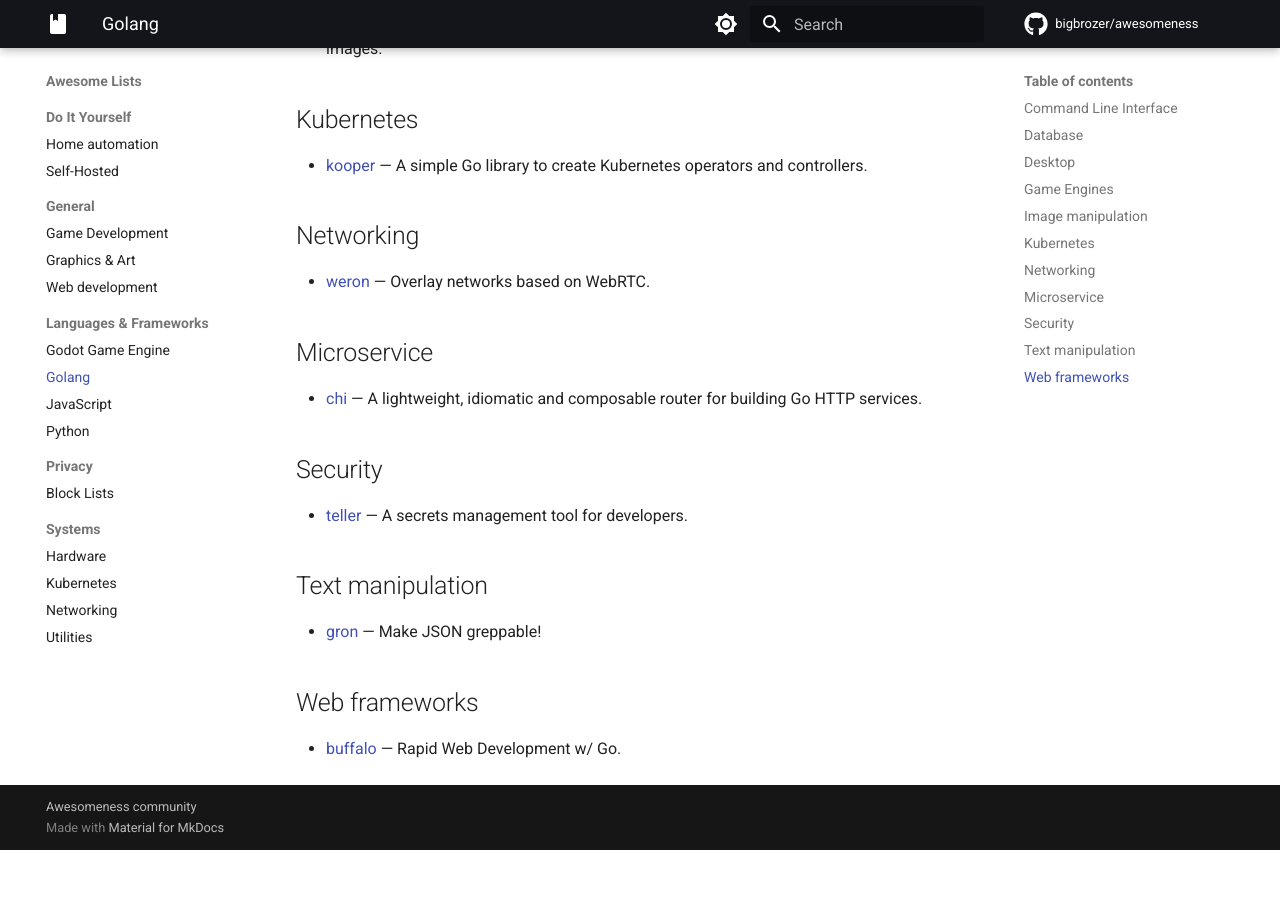
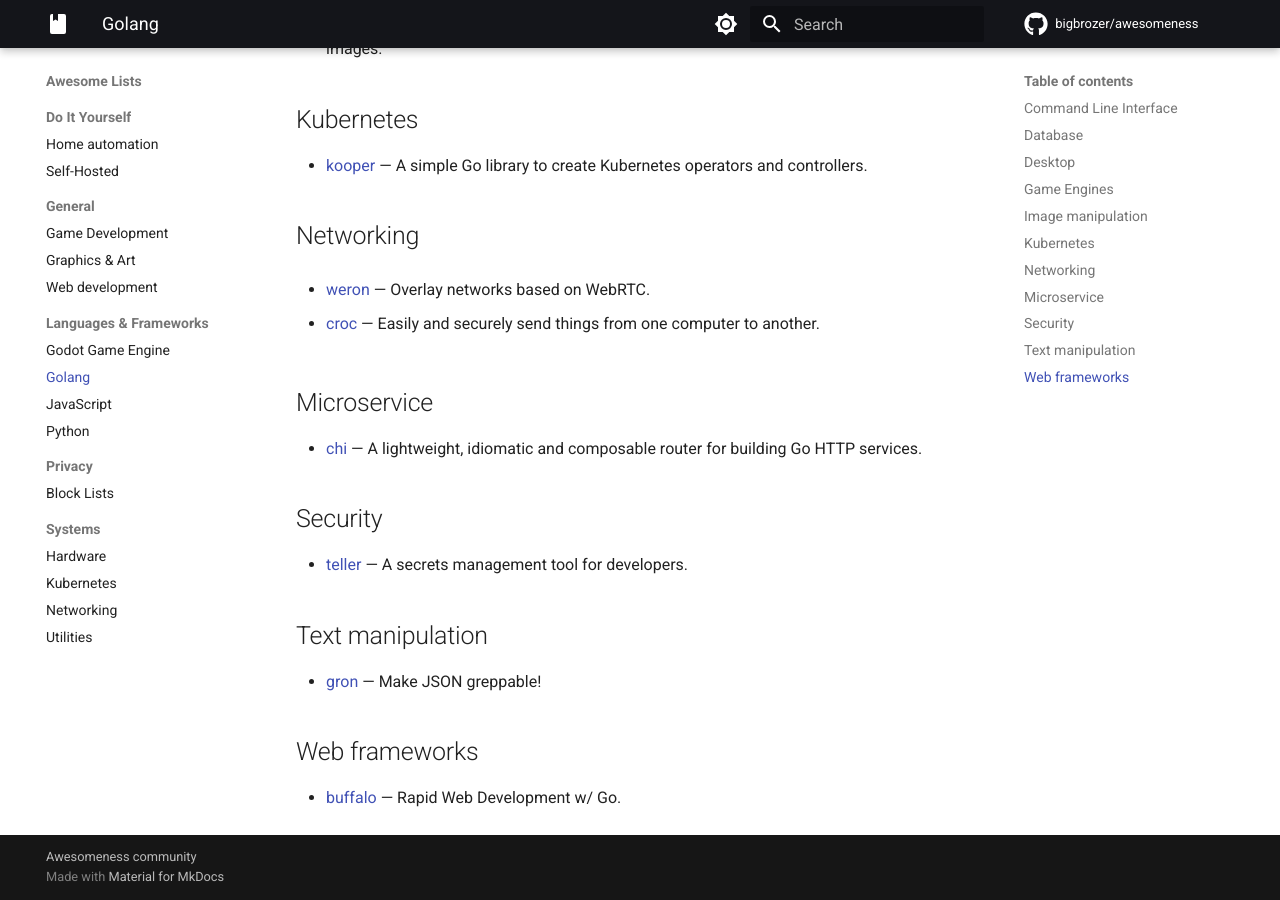
Before and after one commit to bigbrozer/awesomeness, an MkDocs documentation site: the page built from docs/lists/golang.md, in a window 1280 px wide and 900 px high, scrolled down 1062 px. Built offline with MkDocs 1.6.1 and Material for MkDocs 9.7.7, drawn with Linux system fonts in a browser that asks for light colours; emoji names are drawn with the system emoji font; comment, search, counter and statistics services are not loaded; before the commit the page ends 1912 px from its top, so only the background shows below that.

Commit message:
feat(golang): add `croc`

```diff
--- a/docs/lists/golang.md
+++ b/docs/lists/golang.md
@@ -48,6 +48,8 @@ tags:
 
 - [weron](https://github.com/pojntfx/weron) — Overlay networks based on WebRTC.
 
+- [croc](https://github.com/schollz/croc) — Easily and securely send things from one computer to another.
+
 ## Microservice
 
 - [chi](https://github.com/go-chi/chi) — A lightweight, idiomatic and composable router for building Go HTTP services.
```
